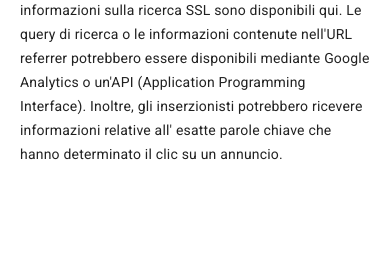
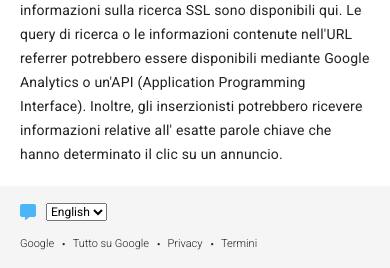
Before and after one commit to PatriziaCrimi/php-google-faq, a PHP site: page / in a window 390 px wide. Shown: the part 3646-3914 px from the top of the page. Before the commit the page ends 3806 px from the top, so only its background shows below. Run offline with PHP 8.4, Linux system fonts and the light colour scheme.

Commit message:
Footer completed with style CSS-SASS & hover effects & responsive mobile first

```diff
--- a/index.php
+++ b/index.php
@@ -110,6 +110,30 @@
       <footer>
         <div class="container">
           <div class="row">
+            <div class="col">
+              <div class="language-choice">
+                <label for="language">Cambia lingua:</label>
+                <select id="language" name="languages">
+                  <option value="en">English</option>
+                </select>
+              </div>
+            </div>
+            <div class="col">
+              <ul class="footer-links">
+                <li>
+                  <a href="#">Google</a>
+                </li>
+                <li>
+                  <a href="#">Tutto su Google</a>
+                </li>
+                <li>
+                  <a href="#">Privacy</a>
+                </li>
+                <li>
+                  <a href="#">Termini</a>
+                </li>
+              </ul>
+            </div>
           </div>
         </div>  <!-- Closing Footer container -->
       </footer>
--- a/public/app.css
+++ b/public/app.css
@@ -363,6 +386,15 @@ a {
 
 .container-fluid {
   height: 100%;
+}
+
+.row {
+  width: 100%;
+}
+
+.col {
+  width: 100%;
+  padding: 6.6666666667px 0;
 }
 
 /* ------------------- MEDIA QUERY ------------------- */
@@ -522,3 +526,77 @@ main .faq-wrapper {
     padding-top: 70px;
   }
 }
+footer {
+  background-color: #f5f5f5;
+  padding: 10px 0;
+}
+footer .language-choice {
+  font-size: 12px;
+  font-weight: 400;
+  color: rgba(0, 0, 0, 0.87);
+  display: flex;
+  align-items: center;
+}
+footer .language-choice label {
+  display: none;
+}
+footer .language-choice select#language {
+  margin-left: 10px;
+}
+footer .language-choice::before {
+  content: "\F27A";
+  font-weight: bold;
+  font-family: "Font Awesome 5 Free";
+  color: #4cb5f8;
+  font-size: 16px;
+}
+footer ul.footer-links li::before {
+  content: "\F111";
+  font-weight: bold;
+  font-family: "Font Awesome 5 Free";
+  font-size: 2.3333333333px;
+  color: rgba(0, 0, 0, 0.87);
+  vertical-align: middle;
+  margin-right: 5px;
+}
+footer ul.footer-links li {
+  display: inline-block;
+  margin-right: 5px;
+  font-weight: 300;
+  font-size: 11px;
+}
+footer ul.footer-links li a {
+  color: rgba(0, 0, 0, 0.87);
+  transition: color 0.25s;
+}
+footer ul.footer-links li a:hover {
+  color: rgba(61, 61, 61, 0.8);
+}
+footer ul.footer-links li:first-child {
+  list-style-type: none;
+  margin-left: 0;
+}
+footer ul.footer-links li:first-child::before {
+  content: "";
+  margin-right: 0;
+}
+
+/* ------------------- MEDIA QUERY ------------------- */
+/* Breakpoint Medium 768px md */
+@media screen and (min-width: 768px) {
+  footer .row {
+    display: flex;
+    align-items: center;
+    justify-content: space-between;
+    flex-direction: row-reverse;
+  }
+
+  footer .col {
+    width: calc(100% / 2);
+    padding: 0;
+  }
+
+  .language-choice {
+    justify-content: flex-end;
+  }
+}
--- a/src/partials/_common.scss
+++ b/src/partials/_common.scss
@@ -3,6 +3,28 @@ body {
   color: $primary_color;
   font-size: $font-size;
   font-weight: $font_weight;
+}
+
+h1 {
+  color: $secondary_color;
+  font-size: $title_size - 4px;
+  font-weight: $font_weight;
+  letter-spacing: 0.25px;
+  margin-left: $margin_unit;
+}
+
+h2 {
+  color: $secondary_color;
+  font-size: $title_size;
+  font-weight: $title_weight;
+  line-height: $line_height + 8;
+}
+
+p {
+  margin: $margin_unit 0;
+  letter-spacing: 0.2px;
+  line-height: $line_height;
+  padding-top: $padding_unit;
 }
 
 a {
@@ -17,6 +39,15 @@ a {
 
 .container-fluid {
   height: $full_height;
+}
+
+.row {
+  width: $full_width;
+}
+
+.col {
+  width: $full_width;
+  padding: $padding_unit / 3 0;
 }
 
 /* ------------------- MEDIA QUERY ------------------- */
--- a/src/partials/_footer.scss
+++ b/src/partials/_footer.scss
@@ -0,0 +1,86 @@
+footer {
+  background-color: $secondary_bg_color;
+  padding: $padding_unit / 2 0;
+
+  .language-choice {
+    font-size: $font-size - 2;
+    font-weight: $font_weight;
+    color: $primary_color;
+    display: flex;
+    align-items: center;
+
+    label {
+      display: none;
+    }
+
+    select#language {
+      margin-left: $margin_unit;
+    }
+  }
+
+  .language-choice::before {
+    content: '\f27a';
+    @include before-after;
+    color: #4cb5f8;
+    font-size: $font-size + 2;
+  }
+
+  ul.footer-links {
+
+    li::before {
+      content: '\f111';
+      @include before-after;
+      font-size: $font-size / 6;
+      color: $primary_color;
+      vertical-align: middle;
+      margin-right: $margin_unit / 2;
+    }
+
+    li {
+      display: inline-block;
+      margin-right: $margin_unit / 2;
+      font-weight: $font_weight - 100;
+      font-size: $font-size - 3;
+
+      a {
+        color: $primary_color;
+        transition: color $hover_time;
+      }
+
+      a:hover {
+        color: $hover_color;
+      }
+    }
+
+    li:first-child {
+      list-style-type: none;
+      margin-left: 0;
+    }
+
+    li:first-child::before {
+      content: '';
+      margin-right: 0;
+    }
+  }
+}
+
+/* ------------------- MEDIA QUERY ------------------- */
+
+/* Breakpoint Medium 768px md */
+@media screen and (min-width: 768px) {
+  footer .row {
+    @include display-flex;
+    align-items: center;
+    justify-content: space-between;
+    flex-direction: row-reverse;
+  }
+
+  footer .col {
+    width: calc(100% / 2);
+    padding: 0;
+  }
+
+  .language-choice {
+    justify-content: flex-end;
+  }
+}
--- a/src/partials/_header.scss
+++ b/src/partials/_header.scss
@@ -20,35 +20,26 @@ nav #nav-left {
   height: $full_height;
   @include display-flex;
   align-items: center;
-}
 
-#nav-left .burger-icon {
+  .burger-icon {
     border-radius: 50%;
     cursor: pointer;
     padding: $padding_unit / 1.2;
     transition: background-color $hover_time;
-}
 
-#nav-left .burger-icon i {
+    i {
       color: $icon_color;
       font-size: $font-size + 3px;
     }
-
-#nav-left h1 {
-  color: $secondary_color;
-  font-size: $title_size - 4px;
-  font-weight: $font_weight;
-  letter-spacing: 0.25px;
-  margin-left: $margin_unit;
+  }
 }
 
 nav #nav-right {
   height: $full_height;
   @include display-flex;
   align-items: center;
-}
 
-#nav-right a.app {
+  a.app {
     display: block;
     @include display-flex;
     flex-direction: column;
@@ -56,15 +47,15 @@ nav #nav-right {
     padding: $padding_unit / 1.5;
     border-radius: 50%;
     transition: background-color $hover_time;
-}
 
-#nav-right a.app i {
+    i {
       font-size: $font-size + 1px;
       color: $icon_color;
       margin: -4.5px 0;
     }
+  }
 
-#nav-right a.user {
+  a.user {
     height: 40px;
     width: 40px;
     display: block;
@@ -72,11 +63,12 @@ nav #nav-right {
     padding: $padding_unit / 4;
     border-radius: 50%;
     transition: background-color $hover_time;
-}
 
-a.user img {
+    img {
       width: $full_width;
       height: $full_height;
+    }
+  }
 }
 
 #nav-left .burger-icon:hover,
--- a/src/partials/_main.scss
+++ b/src/partials/_main.scss
@@ -1,31 +1,20 @@
 main {
   background-color: $primary_bg_color;
   padding-top: $height_navbar;
-}
 
-main .faq-wrapper {
+  .faq-wrapper {
     width: $full_width;
     padding-top: $padding_unit;
-  padding-bottom: $padding_unit;
-}
 
-.faq-wrapper .faq-box {
+    .faq-box {
       width: $full_width;
       padding-bottom: $padding_unit * 3;
     }
 
-.faq-box h2 {
-  color: $secondary_color;
-  font-size: $title_size;
-  font-weight: $title_weight;
-  line-height: $line_height + 8;
+    .faq-box:last-of-type {
+      padding-bottom: $padding_unit / 2;
     }
-
-.faq-box p {
-  margin: $margin_unit 0;
-  letter-spacing: 0.2px;
-  line-height: $line_height;
-  padding-top: $padding_unit;
+  }
 }
 
 /* ------------------- MEDIA QUERY ------------------- */
--- a/src/partials/_mixins.scss
+++ b/src/partials/_mixins.scss
@@ -3,3 +3,14 @@
   display: -webkit-flex;
   display: flex;
 }
+
+@mixin before-after {
+  font-weight: bold;
+  font-family: $font_awesome;
+}
+
+@mixin clear-fix {
+  content: '';
+  display: table;
+  clear: both;
+}
--- a/src/partials/_variables.scss
+++ b/src/partials/_variables.scss
@@ -6,13 +6,16 @@ $font-size: 14px;
 $title_size: $font-size + 10px;
 $font_weight: 400;
 $title_weight: $font_weight + 100;
+$font_awesome: 'Font Awesome 5 Free';
 
 // Colors
 $primary_color: rgba(0,0,0,0.87);
 $secondary_color: #3c4043;
 $primary_bg_color: #fff;
+$secondary_bg_color: #f5f5f5;
 $icon_color: #5f6368;
 $hover_bg_color: rgba(60,64,67,0.08);
+$hover_color: rgba(61,61,61,.8);
 
 // Dimensions
 $full_width: 100%;
```
Also changed, not shown: other parts of public/app.css (+32 -37 lines). Lines whose indentation alone changed are shown as unchanged.
